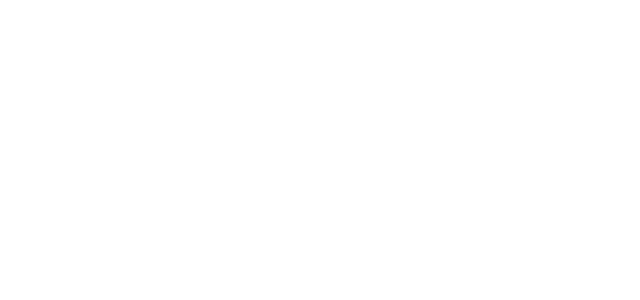
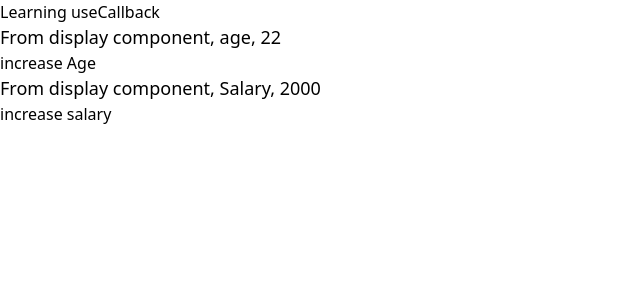
Before and after one commit to majhinpl/cms-reactjs-reduxtoolkit, a React (Vite) app: page /useCallback in a window 1280 px wide. Before the commit this address had no page. Shown: the top 300 px of the page, without its empty margins (0-640 px from the left). Built offline with nearby package versions, Linux system fonts and the light colour scheme.

Commit message:
React memo, useCallback

```diff
--- a/src/App.jsx
+++ b/src/App.jsx
@@ -9,6 +9,7 @@ import { Write } from "./pages/blog/write/Write";
 import store from "../store/store";
 import { Provider } from "react-redux";
 import Protected from "./Protected";
+import Parent from "./pages/useCallback/Parent";
 
 function App() {
   return (
@@ -42,6 +43,7 @@ function App() {
               </Protected>
             }
           />
+          <Route path="/useCallback" element={<Parent />} />
         </Routes>
       </BrowserRouter>
     </Provider>
--- a/src/components/navbar/Navbar.jsx
+++ b/src/components/navbar/Navbar.jsx
@@ -21,14 +21,14 @@ const Navbar = () => {
 
   return (
     <>
-      <div className="mx-auto max-w-screen-xg bg-slate-200 rounded-full sticky top-2 flex items-center uppercase px-3 py-3 justify-around shadow-md mb-4 z-50">
+      <div className="mx-auto max-w-screen-xg bg-slate-200 rounded-full sticky top-2 flex items-center uppercase px-3 py-3 justify-around shadow-md mb-4 z-50 gap-2">
         <Link to="/">
           <div className="logo flex items-center font-bold">
             <h2>Stockslify Blog</h2>
           </div>
         </Link>
         <div className="flex gap-3 items-center ">
-          <Link to="/" className="hover:underline">
+          <Link to="/" className="hover:underline p-2">
             {" "}
             Home
           </Link>
@@ -37,7 +37,7 @@ const Navbar = () => {
             onMouseEnter={() => setDropdownOpen(true)}
             onMouseLeave={() => setDropdownOpen(false)}
           >
-            <button className="hover:underline">Market Analysis</button>
+            <button className="hover:underline  p-2">Market Analysis</button>
             {dropdownOpen && (
               <div className="absolute top-full mt-1 shadow-lg rounded-md capitalize">
                 <Link
@@ -61,7 +61,7 @@ const Navbar = () => {
               </div>
             )}
           </div>
-          <Link to="" className="hover:underline">
+          <Link to="" className="hover:underline p-2">
             Learn
           </Link>
 
--- a/src/pages/blog/write/Write.jsx
+++ b/src/pages/blog/write/Write.jsx
@@ -17,10 +17,10 @@ export const Write = () => {
 
   useEffect(() => {
     if (status === STATUSES.SUCCESS) {
+      dispatch(setStatus(null));
       navigate("/");
-      dispatch(setStatus(null));
     }
-  }, [status]);
+  }, [status, dispatch]);
 
   return (
     <Layout>
--- /dev/null
+++ b/src/pages/useCallback/Button.jsx
@@ -0,0 +1,8 @@
+import React from "react";
+
+const Button = ({ content, handleClick }) => {
+  console.log("Content from button" + content);
+  return <button onClick={handleClick}>{content}</button>;
+};
+
+export default React.memo(Button);
--- /dev/null
+++ b/src/pages/useCallback/Display.jsx
@@ -0,0 +1,14 @@
+import React from "react";
+
+const Display = ({ text, displayValue }) => {
+  console.log("Content from display");
+  return (
+    <div>
+      <p>
+        From display component, {text}, {displayValue}
+      </p>
+    </div>
+  );
+};
+
+export default React.memo(Display);
--- /dev/null
+++ b/src/pages/useCallback/Parent.jsx
@@ -0,0 +1,26 @@
+import React, { useCallback, useState } from "react";
+import Display from "./Display";
+import Title from "./Title";
+import Button from "./Button";
+
+const Parent = () => {
+  const [salary, setSalary] = useState(2000);
+  const [age, setAge] = useState(22);
+  const increaseAge = useCallback(() => {
+    setAge(age + 5);
+  }, [age]);
+  const increaseSalary = useCallback(() => {
+    setSalary(salary + 1000);
+  }, [salary]);
+  return (
+    <div>
+      <Title />
+      <Display text="age" displayValue={age} />
+      <Button content="increase Age" handleClick={increaseAge} />
+      <Display text="Salary" displayValue={salary} />
+      <Button content="increase salary" handleClick={increaseSalary} />
+    </div>
+  );
+};
+
+export default Parent;
--- /dev/null
+++ b/src/pages/useCallback/Title.jsx
@@ -0,0 +1,8 @@
+import React from "react";
+
+const Title = () => {
+    console.log("Content from title");
+  return <div>Learning useCallback</div>;
+};
+
+export default React.memo(Title);
```
